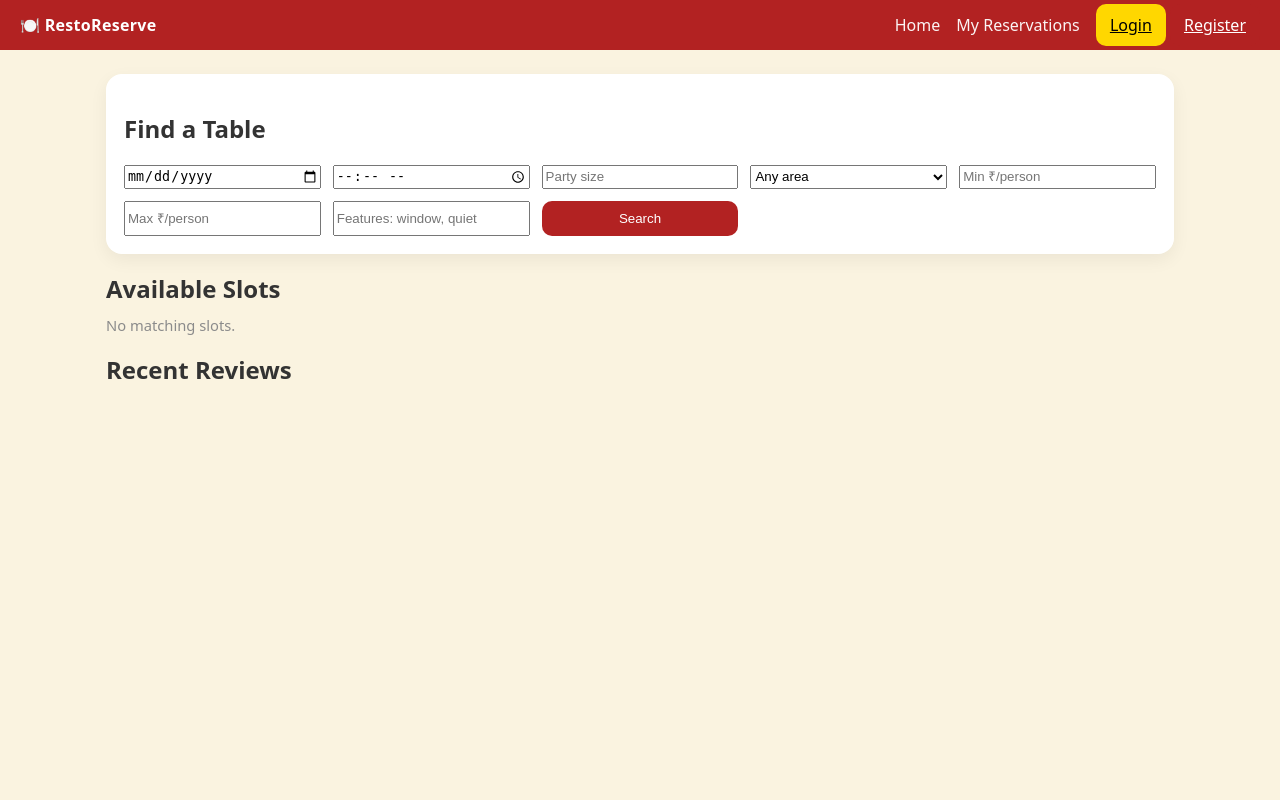
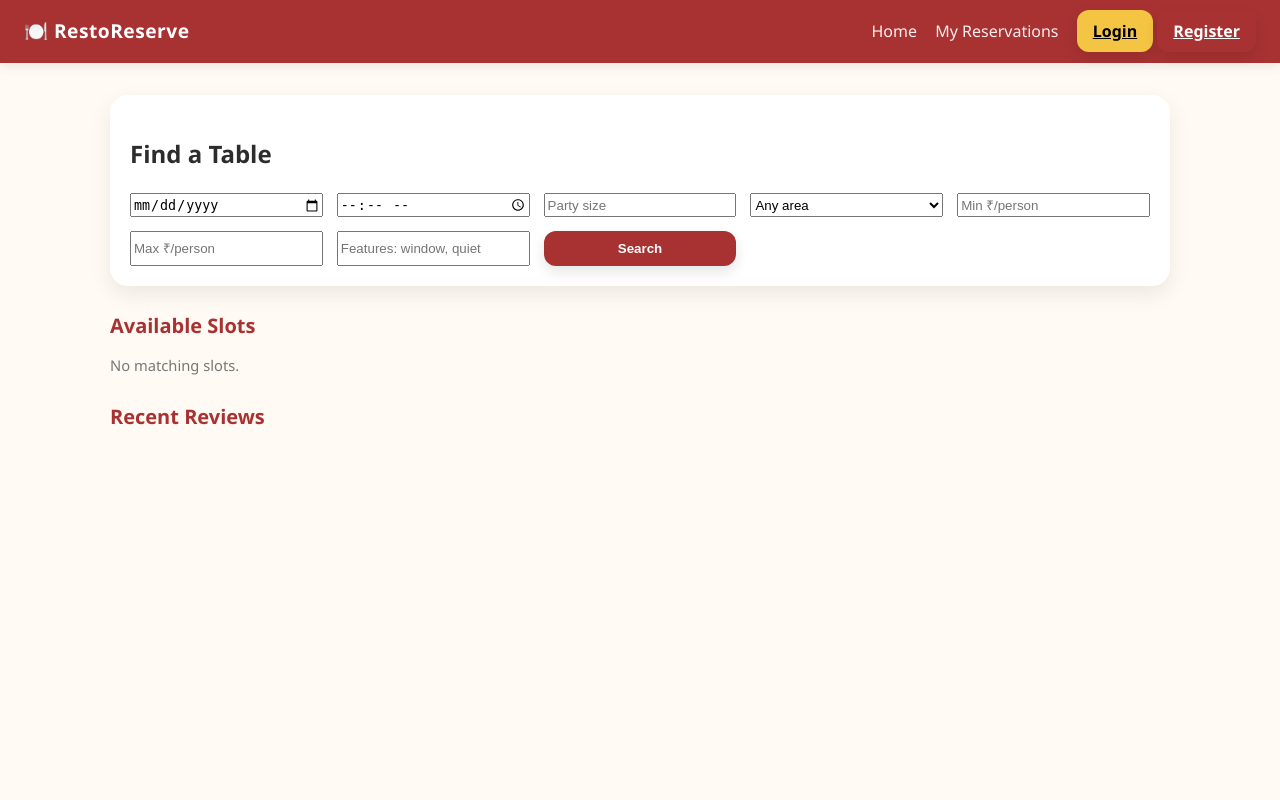
Before and after one commit to Nidhishree-S-P/restaurant-reservation, a Flask app: page / in a window 1280 px wide. Run offline with Flask 3, Linux system fonts and the light colour scheme; data that the repository does not hold is empty.

Commit message:
Update style.css

```diff
--- a/backend/static/style.css
+++ b/backend/static/style.css
@@ -1,51 +1,242 @@
-/* Palette */
-:root{
-  --bg: #FAF3E0;        /* warm beige */
-  --surface: #FFFFFF;
-  --text: #333333;
-  --primary: #B22222;    /* firebrick red */
-  --accent: #FFD700;     /* golden yellow */
-  --muted: #8B8B8B;
+/* Improved Color Palette for a Restaurant UI */
+:root {
+  --bg: #fffaf3;              /* soft cream background */
+  --surface: #ffffff;
+  --text: #2c2c2c;
+  --primary: #a83232;         /* deep warm red */
+  --primary-dark: #7e1f1f;
+  --accent: #f4c542;          /* golden honey yellow */
+  --accent-dark: #d1a937;
+  --muted: #777777;
+  --highlight: #ffefc2;       /* soft highlight */
+  --shadow: rgba(0, 0, 0, 0.08);
 }
 
-*{box-sizing:border-box}
-body{margin:0;font-family:system-ui,-apple-system,"Segoe UI",Roboto,Ubuntu,"Helvetica Neue",Arial,sans-serif;color:var(--text);}
+* {
+  box-sizing: border-box;
+  transition: all 0.25s ease-in-out;
+}
 
-.bg{background:var(--bg);min-height:100vh;}
-.nav{display:flex;align-items:center;gap:12px;background:var(--primary);color:#fff;padding:14px 20px;position:sticky;top:0;z-index:50}
-.brand{font-weight:800;letter-spacing:.3px}
-.spacer{flex:1}
-.nav .link{color:#fff;text-decoration:none;margin-right:12px;opacity:.95}
-.user{margin-right:10px;opacity:.9}
+body {
+  margin: 0;
+  font-family: 'Segoe UI', Roboto, Ubuntu, sans-serif;
+  color: var(--text);
+  background: var(--bg);
+  line-height: 1.6;
+}
 
-.container{max-width:1100px;margin:24px auto;padding:0 16px}
+.bg {
+  background: var(--bg);
+  min-height: 100vh;
+}
 
-.btn{background:var(--primary);color:#fff;border:none;padding:10px 14px;border-radius:10px;cursor:pointer;transition:.2s transform, .2s box-shadow}
-.btn:hover{transform:translateY(-1px);box-shadow:0 10px 20px rgba(0,0,0,.12)}
-.btn.ghost{background:var(--accent);color:#000}
+.nav {
+  display: flex;
+  align-items: center;
+  gap: 14px;
+  background: var(--primary);
+  color: #fff;
+  padding: 16px 24px;
+  position: sticky;
+  top: 0;
+  z-index: 50;
+  box-shadow: 0 4px 10px var(--shadow);
+}
 
-.card{background:var(--surface);border-radius:16px;box-shadow:0 6px 18px rgba(0,0,0,.06);padding:18px}
-.pop{animation:pop .45s ease both}
-@keyframes pop{from{opacity:0;transform:translateY(8px) scale(.98)}to{opacity:1;transform:translateY(0) scale(1)}}
+.brand {
+  font-weight: 900;
+  letter-spacing: 0.5px;
+  font-size: 1.2rem;
+}
 
-.form input,.form select{padding:10px;border:1px solid #e5e5e5;border-radius:10px}
-.form .grid{display:grid;grid-template-columns:repeat(auto-fit,minmax(180px,1fr));gap:12px;margin-top:8px}
+.spacer {
+  flex: 1;
+}
 
-.grid{display:grid;grid-template-columns:repeat(auto-fit,minmax(180px,1fr));gap:12px}
-.grid-2{display:grid;grid-template-columns:repeat(auto-fit,minmax(320px,1fr));gap:16px}
+.nav .link {
+  color: #fff;
+  text-decoration: none;
+  margin-right: 14px;
+  font-weight: 500;
+  opacity: 0.92;
+}
 
-.section{margin:18px 0 10px}
+.nav .link:hover {
+  opacity: 1;
+  text-decoration: underline;
+}
 
-.cards{display:grid;grid-template-columns:repeat(auto-fit,minmax(260px,1fr));gap:16px}
-.slot{padding:16px;border-radius:16px;background:#fff;box-shadow:0 8px 22px rgba(0,0,0,.08);transition:.22s transform,.22s box-shadow}
-.slot:hover{transform:translateY(-3px);box-shadow:0 14px 30px rgba(0,0,0,.12)}
-.slot h4{margin:.25rem 0}
-.badge{display:inline-block;background:var(--accent);color:#000;padding:4px 8px;border-radius:999px;font-size:.8rem;margin-right:6px}
+.user {
+  margin-right: 10px;
+  opacity: 0.85;
+}
 
-.alert{background:#ffe6e6;color:#a10000;padding:10px;border-radius:10px;margin-bottom:12px}
+.container {
+  max-width: 1100px;
+  margin: 32px auto;
+  padding: 0 20px;
+}
 
-.muted{color:var(--muted);font-size:.92rem}
+.btn {
+  background: var(--primary);
+  color: #fff;
+  border: none;
+  padding: 10px 16px;
+  border-radius: 12px;
+  cursor: pointer;
+  font-weight: 600;
+  box-shadow: 0 6px 14px rgba(0, 0, 0, 0.1);
+  transform: scale(1);
+}
 
-.reviews{display:grid;grid-template-columns:repeat(auto-fit,minmax(260px,1fr));gap:14px}
-.review{background:#fff;border-radius:14px;padding:12px;border:1px solid #eee}
-.stars{color:#E0B000;font-size:1.1rem}
+.btn:hover {
+  background: var(--primary-dark);
+  transform: scale(1.03);
+}
+
+.btn.ghost {
+  background: var(--accent);
+  color: #000;
+}
+
+.btn.ghost:hover {
+  background: var(--accent-dark);
+}
+
+.card {
+  background: var(--surface);
+  border-radius: 18px;
+  box-shadow: 0 8px 22px var(--shadow);
+  padding: 20px;
+  transition: transform 0.25s ease, box-shadow 0.25s ease;
+}
+
+.card:hover {
+  transform: translateY(-3px);
+  box-shadow: 0 12px 28px rgba(0, 0, 0, 0.12);
+}
+
+.pop {
+  animation: pop 0.45s ease both;
+}
+
+@keyframes pop {
+  from {
+    opacity: 0;
+    transform: translateY(8px) scale(0.98);
+  }
+  to {
+    opacity: 1;
+    transform: translateY(0) scale(1);
+  }
+}
+
+.form input,
+.form select {
+  padding: 12px;
+  border: 1px solid #ddd;
+  border-radius: 10px;
+  background: #fffdf8;
+}
+
+.form .grid {
+  display: grid;
+  grid-template-columns: repeat(auto-fit, minmax(180px, 1fr));
+  gap: 14px;
+  margin-top: 10px;
+}
+
+.grid {
+  display: grid;
+  grid-template-columns: repeat(auto-fit, minmax(180px, 1fr));
+  gap: 14px;
+}
+
+.grid-2 {
+  display: grid;
+  grid-template-columns: repeat(auto-fit, minmax(320px, 1fr));
+  gap: 18px;
+}
+
+.section {
+  margin: 24px 0 12px;
+  font-size: 1.25rem;
+  font-weight: 600;
+  color: var(--primary);
+}
+
+.cards {
+  display: grid;
+  grid-template-columns: repeat(auto-fit, minmax(260px, 1fr));
+  gap: 18px;
+}
+
+.slot {
+  padding: 18px;
+  border-radius: 16px;
+  background: var(--surface);
+  box-shadow: 0 8px 24px var(--shadow);
+  transition: 0.3s transform, 0.3s box-shadow;
+}
+
+.slot:hover {
+  transform: translateY(-5px);
+  box-shadow: 0 14px 34px rgba(0, 0, 0, 0.12);
+}
+
+.slot h4 {
+  margin: 0.3rem 0;
+  font-weight: 600;
+  color: var(--primary-dark);
+}
+
+.badge {
+  display: inline-block;
+  background: var(--accent);
+  color: #000;
+  padding: 5px 10px;
+  border-radius: 999px;
+  font-size: 0.8rem;
+  font-weight: 500;
+  margin-right: 6px;
+}
+
+.alert {
+  background: #ffe2e2;
+  color: #a10000;
+  padding: 12px;
+  border-radius: 12px;
+  margin-bottom: 16px;
+  font-weight: 500;
+}
+
+.muted {
+  color: var(--muted);
+  font-size: 0.92rem;
+}
+
+.reviews {
+  display: grid;
+  grid-template-columns: repeat(auto-fit, minmax(260px, 1fr));
+  gap: 16px;
+}
+
+.review {
+  background: #fffefb;
+  border-radius: 16px;
+  padding: 14px;
+  border: 1px solid #f0e9dc;
+  box-shadow: 0 6px 18px var(--shadow);
+}
+
+.stars {
+  color: #ffc107;
+  font-size: 1.1rem;
+}
+
+.card-title {
+  font-size: 1.25rem; /* smaller than default h2/h3 */
+  font-weight: 600;
+  margin-bottom: 12px;
+  color: var(--primary-dark);
+}
```
